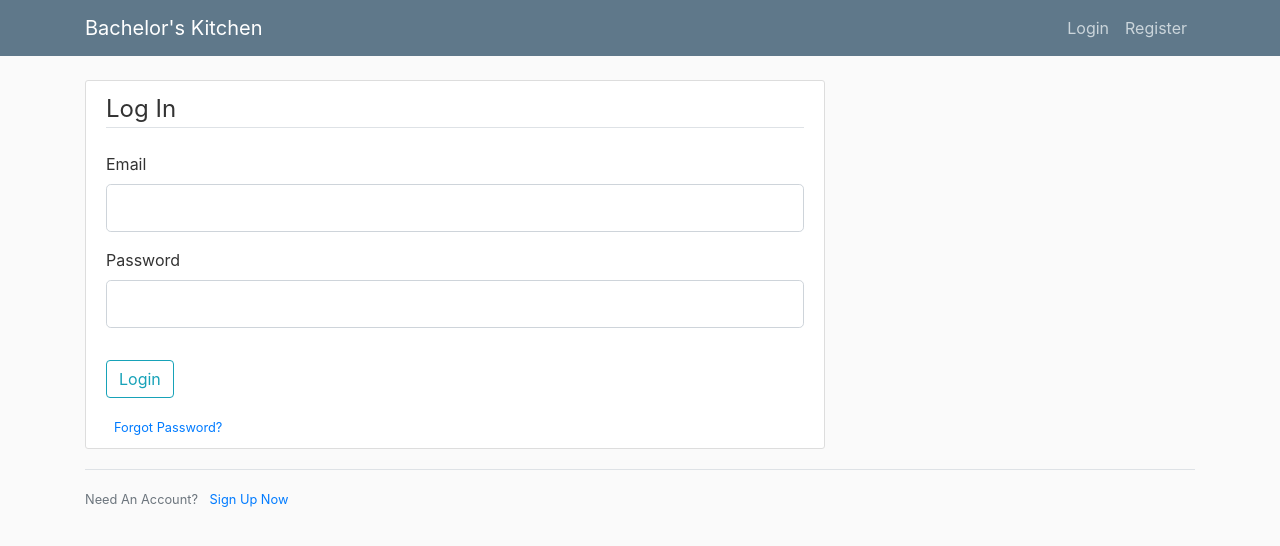
After one commit to krishna2793/Bachelor_Kitchen, a Flask app: page /login in a window 1280 px wide. The commit adds this page. Shown: the top 546 px of the page. Run offline with Flask 2, Linux system fonts and the light colour scheme; some libraries are stand-ins or nearby versions.

Commit message:
login and db

```diff
--- a/bachelor_kitchen/forms.py
+++ b/bachelor_kitchen/forms.py
@@ -1,60 +1,79 @@
-from bachelor_kitchen.models import User,Post
+from bachelor_kitchen.models import User, Post
 from flask_login import current_user
 from flask_wtf import FlaskForm
-from wtforms import StringField, PasswordField, SubmitField, BooleanField,IntegerField,DateField,SelectField,RadioField,DecimalField,TextAreaField,FloatField
-from wtforms.validators import DataRequired, Length, Email, EqualTo, ValidationError,Regexp, InputRequired
+from wtforms import StringField, PasswordField, SubmitField, BooleanField, IntegerField, DateField, SelectField, RadioField, DecimalField, TextAreaField, FloatField
+from wtforms.validators import DataRequired, Length, Email, EqualTo, ValidationError, Regexp, InputRequired
 from datetime import datetime, date
 
+
 def phone_length_check(form, field):
-    if (len(str(field.data))!= 10):
+    if (len(str(field.data)) != 10):
         raise ValidationError('Phone number must be 10 digits')
-
 
 
 class RegistrationForm(FlaskForm):
     username = StringField('User Name',
-            validators=[DataRequired(),
-                        Length(min=2, max=20),
-                        Regexp('^\w+$',message="Only alphanumeric and underscore allowed")])
+                           validators=[DataRequired(),
+                                       Length(min=2, max=20),
+                                       Regexp('^\w+$', message="Only alphanumeric and underscore allowed")])
     firstname = StringField('Firstname',
-            validators=[DataRequired(),
-                        Length(min=2, max=20),
-                        Regexp('^[.0-9a-zA-Z\s-]+$', message="Not a valid name")])
+                            validators=[DataRequired(),
+                                        Length(min=2, max=20),
+                                        Regexp('^[.0-9a-zA-Z\s-]+$', message="Not a valid name")])
     lastname = StringField('LastName',
-            validators=[DataRequired(),
-                        Length(min=2, max=20),
-                        Regexp('^[.0-9a-zA-Z\s-]+$', message="Not a valid name")])
+                           validators=[DataRequired(),
+                                       Length(min=2, max=20),
+                                       Regexp('^[.0-9a-zA-Z\s-]+$', message="Not a valid name")])
     email = StringField('Email', validators=[DataRequired(), Email()])
     password = PasswordField('Password',
-            validators=[DataRequired(),
-                        Regexp('^(?=.*\d)(?=.*[a-z])(?=.*[A-Z]).{6,}$', message="Must have atleast 1 uppercase, 1 lowercase, 1 digit and of size 6")])
+                             validators=[DataRequired(),
+                                         Regexp('^(?=.*\d)(?=.*[a-z])(?=.*[A-Z]).{6,}$', message="Must have atleast 1 uppercase, 1 lowercase, 1 digit and of size 6")])
     confirm_password = PasswordField('Confirm Password',
-            validators=[DataRequired(),
-                        EqualTo('password')])
-    phonenum=StringField('Phone Number', render_kw={"placeholder": "XXX-XXX-XXXX"},
-            validators=[DataRequired(),
-                        Regexp('^\d{3}-\d{3}-\d{4}$', message='Phone number is not valid. Enter in xxx-xxx-xxxx format')])
-    address=TextAreaField('Address', validators=[Regexp('^[#.0-9a-zA-Z\s,-]+$', message="Not a valid address")])
-    city=TextAreaField('City', validators=[Regexp('^[#.0-9a-zA-Z\s,-]+$', message="Not a valid city")])
-    zipcode=TextAreaField('Zip Code', validators=[Regexp('^[#.0-9a-zA-Z\s,-]+$', message="Not a valid zipcode")])
-    state=TextAreaField('state', validators=[Regexp('^[#.0-9a-zA-Z\s,-]+$', message="Not a valid state")])
-    dob=DateField('Date of Birth',format='%m/%d/%Y',validators=[DataRequired()],render_kw={"placeholder": "MM/DD/YYYY"})
-    university=TextAreaField('University', validators=[Regexp('^[#.0-9a-zA-Z\s,-]+$', message="Not a valid university")])
+                                     validators=[DataRequired(),
+                                                 EqualTo('password')])
+    phonenum = StringField('Phone Number', render_kw={"placeholder": "XXX-XXX-XXXX"},
+                           validators=[DataRequired(),
+                                       Regexp('^\d{3}-\d{3}-\d{4}$', message='Phone number is not valid. Enter in xxx-xxx-xxxx format')])
+    address = TextAreaField('Address', validators=[Regexp(
+        '^[#.0-9a-zA-Z\s,-]+$', message="Not a valid address")])
+    city = TextAreaField('City', validators=[Regexp(
+        '^[#.0-9a-zA-Z\s,-]+$', message="Not a valid city")])
+    zipcode = TextAreaField('Zip Code', validators=[Regexp(
+        '^[#.0-9a-zA-Z\s,-]+$', message="Not a valid zipcode")])
+    state = TextAreaField('state', validators=[Regexp(
+        '^[#.0-9a-zA-Z\s,-]+$', message="Not a valid state")])
+    dob = DateField('Date of Birth', format='%m/%d/%Y',
+                    validators=[DataRequired()], render_kw={"placeholder": "MM/DD/YYYY"})
+    university = TextAreaField('University', validators=[Regexp(
+        '^[#.0-9a-zA-Z\s,-]+$', message="Not a valid university")])
     submit = SubmitField('Sign Up')
 
     def validate_username(self, username):
         user = User.query.filter_by(username=username.data).first()
         if user:
-            raise ValidationError('That userid is taken. Please choose a different one.')
+            raise ValidationError(
+                'That userid is taken. Please choose a different one.')
+
     def validate_email(self, email):
         user = User.query.filter_by(email=email.data).first()
         if user:
-            raise ValidationError('That email is taken. Please choose a different one.')
-    def validate_dob(self,dob):
-        dob_val=dob.data
-        if(dob_val>=date.today()):
+            raise ValidationError(
+                'That email is taken. Please choose a different one.')
+
+    def validate_dob(self, dob):
+        dob_val = dob.data
+        if(dob_val >= date.today()):
             raise ValidationError('Date of Birth is not valid!')
-    def validate_phonenum(self,phonenum):
-        phone=User.query.filter_by(phonenum=phonenum.data).first()
+
+    def validate_phonenum(self, phonenum):
+        phone = User.query.filter_by(phonenum=phonenum.data).first()
         if phone:
-            raise ValidationError('That phone number is already registered with us.')
+            raise ValidationError(
+                'That phone number is already registered with us.')
+
+
+class LoginForm(FlaskForm):
+    email = StringField('Email',
+                        validators=[DataRequired(), Email()])
+    password = PasswordField('Password', validators=[DataRequired()])
+    submit = SubmitField('Login')
--- a/bachelor_kitchen/routes.py
+++ b/bachelor_kitchen/routes.py
@@ -1,17 +1,15 @@
-from bachelor_kitchen import app,db
-from flask import render_template, url_for, flash, redirect, request,session, send_from_directory, make_response
+from bachelor_kitchen import app, db, bcrypt
+from flask import render_template, url_for, flash, redirect, request, session, send_from_directory, make_response
 from flask_login import login_user, current_user, logout_user, login_required
-from bachelor_kitchen.forms import RegistrationForm
+from bachelor_kitchen.forms import RegistrationForm, LoginForm
 from bachelor_kitchen.models import User
 
 
+@app.route("/", methods=['GET'])
+@app.route("/home", methods=['GET'])
+def home():
+    return render_template('layout.html')
 
-
-
-@app.route("/", methods=['GET'])
-def home():
-
-    return render_template('layout.html')
 
 @app.route("/register", methods=['GET', 'POST'])
 def register():
@@ -21,20 +19,42 @@ def register():
     if form.validate_on_submit():
         # hashed_password = bcrypt.generate_password_hash(form.password.data).decode('utf-8')
         user = User(username=form.username.data,
-            email=form.email.data,
-            password=form.password.data,
-            firstname=form.firstname.data,
-            lastname=form.lastname.data,
-            phonenum=form.phonenum.data,
-            address=form.address.data,
-            city = form.city.data,
-            zipcode = form.zipcode.data,
-            state = form.state.data,
-            dob=form.dob.data,
-            university = form.university.data
-            )
+                    email=form.email.data,
+                    password=form.password.data,
+                    firstname=form.firstname.data,
+                    lastname=form.lastname.data,
+                    phonenum=form.phonenum.data,
+                    address=form.address.data,
+                    city=form.city.data,
+                    zipcode=form.zipcode.data,
+                    state=form.state.data,
+                    dob=form.dob.data,
+                    university=form.university.data
+                    )
         db.session.add(user)
         db.session.commit()
         flash('Your account has been created! You are now able to log in', 'success')
         return redirect(url_for('register'))
     return render_template('register.html', title='Register', form=form)
+
+
+@app.route("/login", methods=['GET', 'POST'])
+def login():
+    if current_user.is_authenticated:
+        return redirect(url_for('home'))
+    form = LoginForm()
+    if form.validate_on_submit():
+        user = User.query.filter_by(email=form.email.data).first()
+        if user and user.password == form.password.data:
+            login_user(user, remember=False)
+            next_page = request.args.get('next')
+            return redirect(next_page) if next_page else redirect(url_for('home'))
+        else:
+            flash('Login Unsuccessful. Please check email and password', 'danger')
+    return render_template('login.html', title='Login', form=form)
+
+
+@app.route("/logout")
+def logout():
+    logout_user()
+    return redirect(url_for('home'))
--- a/bachelor_kitchen/templates/layout.html
+++ b/bachelor_kitchen/templates/layout.html
@@ -30,7 +30,7 @@
                 <a class="nav-item nav-link" href="{{ url_for('home') }}">Home</a>
                 <a class="nav-item nav-link" href="{{ url_for('logout') }}">Logout</a>
               {% else %}
-                <a class="nav-item nav-link" href="{{ url_for('home') }}">Login</a>
+                <a class="nav-item nav-link" href="{{ url_for('login') }}">Login</a>
                 <a class="nav-item nav-link" href="{{ url_for('register') }}">Register</a>
               {% endif %}
             </div>
--- /dev/null
+++ b/bachelor_kitchen/templates/login.html
@@ -0,0 +1,46 @@
+{% extends "layout.html" %} {% block content %}
+<div class="content-section col-md-8">
+  <form method="POST" action="">
+    {{ form.hidden_tag() }}
+    <fieldset class="form-group">
+      <legend class="border-bottom mb-4">Log In</legend>
+      <div class="form-group">
+        {{ form.email.label(class="form-control-label") }} {% if
+        form.email.errors %} {{ form.email(class="form-control form-control-lg
+        is-invalid") }}
+        <div class="invalid-feedback">
+          {% for error in form.email.errors %}
+          <span>{{ error }}</span>
+          {% endfor %}
+        </div>
+        {% else %} {{ form.email(class="form-control form-control-lg") }} {%
+        endif %}
+      </div>
+      <div class="form-group">
+        {{ form.password.label(class="form-control-label") }} {% if
+        form.password.errors %} {{ form.password(class="form-control
+        form-control-lg is-invalid") }}
+        <div class="invalid-feedback">
+          {% for error in form.password.errors %}
+          <span>{{ error }}</span>
+          {% endfor %}
+        </div>
+        {% else %} {{ form.password(class="form-control form-control-lg") }} {%
+        endif %}
+      </div>
+    </fieldset>
+    <div class="form-group">
+      {{ form.submit(class="btn btn-outline-info") }}
+    </div>
+    <small class="text-muted ml-2">
+      <a href="{{ url_for('login') }}">Forgot Password?</a>
+    </small>
+  </form>
+</div>
+<div class="border-top pt-3">
+  <small class="text-muted">
+    Need An Account?
+    <a class="ml-2" href="{{ url_for('register') }}">Sign Up Now</a>
+  </small>
+</div>
+{% endblock content %}
```
Also changed, not shown: bachelor_kitchen/models.py (+34 -24 lines).
